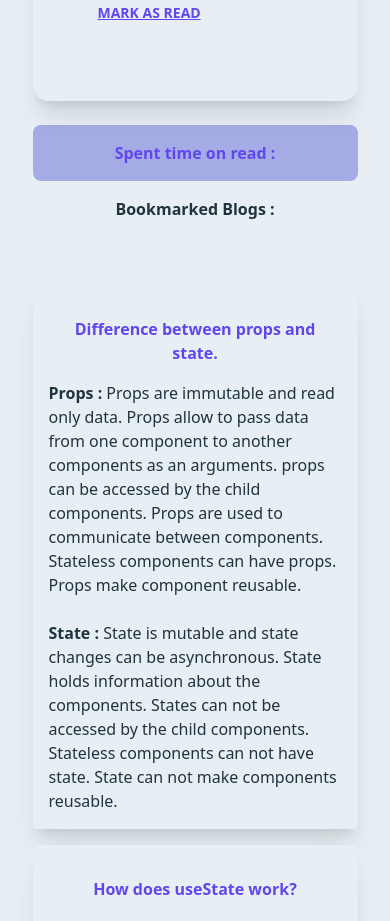
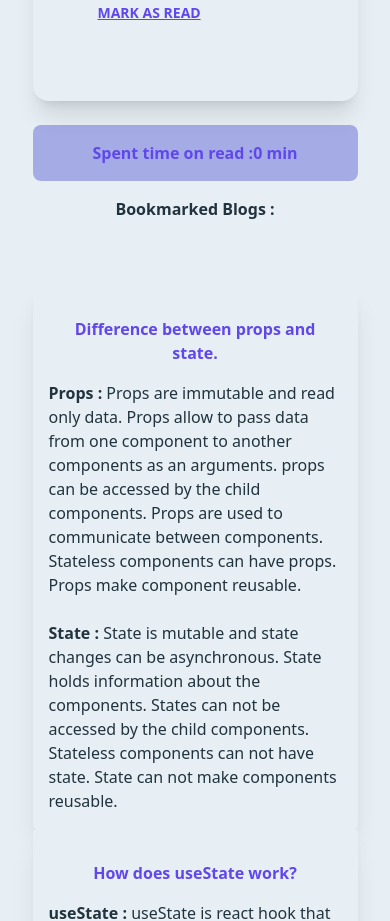
Before and after one commit to Hafizur27/coding-pathsala, a React (Vite) app: page / in a window 390 px wide. Shown: the part 2180-3101 px from the top of the page. Built offline with nearby package versions, Linux system fonts and the light colour scheme.

Commit message:
spend read time added

```diff
--- a/src/components/AllData/AllData.jsx
+++ b/src/components/AllData/AllData.jsx
@@ -1,23 +1,30 @@
 import React, { useEffect, useState } from 'react';
+import Data from '../Data/Data';
 import Blogs from '../Blogs/Blogs';
-import Data from '../Data/Data';
 
 const AllData = () => {
     const [allData, setAllData] = useState([])
+    const [addData, setAddData] = useState([])
     useEffect(() =>{
         fetch('allData.json')
         .then(res => res.json())
         .then(data => setAllData(data))
     },[])
+
+const handelReadBtn = (data) =>{
+    const addNewData = [...addData, data]
+    setAddData(addNewData)
+}
+
     return (
         <div className='w-5/6 mx-auto pt-6 md:flex gap-12'>
            <div className='md:flex-initial md:w-3/5'>
             {
-                allData.map(data => <Data data={data} key={data.id}></Data>)
+                allData.map(data => <Data data={data} key={data.id} handelReadBtn={handelReadBtn}></Data>)
             }
            </div>
            <div className='md:flex-initial md:w-1/3'>
-            <Blogs></Blogs>
+                <Blogs addData={addData}></Blogs>
            </div>
         </div>
     );
--- a/src/components/Blogs/Blogs.jsx
+++ b/src/components/Blogs/Blogs.jsx
@@ -1,9 +1,14 @@
 import React from 'react';
 
-const Blogs = () => {
+const Blogs = (props) => {
+    const {addData} = props;
+    let spendTime = 0;
+    for(const singleAddData of addData){
+        spendTime = spendTime + singleAddData.read_time
+    }
     return (
         <div>
-            <h3 className='text-center h-18 bg-accent w-full p-4 rounded-lg font-bold text-primary '>Spent time on read : </h3>
+            <h3 className='text-center h-18 bg-accent w-full p-4 rounded-lg font-bold text-primary '>Spent time on read :{spendTime} min</h3>
             <h3 className='text-center w-full p-4 rounded-lg font-extrabold mb-6'>Bookmarked Blogs : </h3>
 
         </div>
--- a/src/components/Data/Data.jsx
+++ b/src/components/Data/Data.jsx
@@ -4,6 +4,7 @@ import { faBookmark } from '@fortawesome/free-solid-svg-icons'
 
 const Data = (props) => {
     const {name, title, cover, profile, read_time, published_date} = props.data;
+    const handelReadBtn = props.handelReadBtn;
     return (
         <>
             <div className="card w-full bg-base-100 shadow-xl mb-6">
@@ -25,7 +26,7 @@ const Data = (props) => {
                     </div>
                     <div>
                     <h2 className="card-title font-extrabold">{title}</h2>
-                    <button className='btn  btn-link text-primary p-0'>Mark as read</button>
+                    <button onClick={()  => handelReadBtn(props.data)} className='btn  btn-link text-primary p-0'>Mark as read</button>
                     </div>
                 </div>
             </div>
--- a/src/components/Qusetion/Question.jsx
+++ b/src/components/Qusetion/Question.jsx
@@ -2,7 +2,7 @@ import React from 'react';
 
 const Question = () => {
     return (
-        <div className='w-5/6 mx-auto pt-6 grid grid-cols-1 md:grid-cols-2 gap-4 mb-6 '>
+        <div className='w-5/6 mx-auto pt-6 grid grid-cols-1 md:grid-cols-2 md:gap-4 mb-6 '>
             <div className='bg-base-100 shadow-xl rounded p-4'>
                 <h1 className='text-center p-4 font-bold text-primary '>Difference between props and state.</h1>
                 <p><span className='font-extrabold'>Props : </span> Props are immutable and read only data. Props allow to pass data from one component to another components as an arguments. props can be accessed by the child components. Props are used to communicate between components. Stateless components can have props. Props make component reusable. <br /><br /><span className='font-extrabold'>State : </span>State is mutable and state changes can be asynchronous. State holds information about the components. States can not be accessed by the child components. Stateless components can not have state. State can not make components reusable.</p>
```
